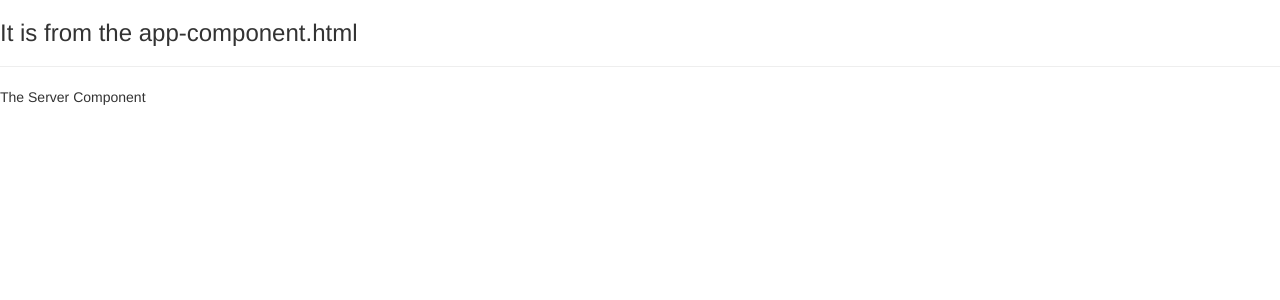
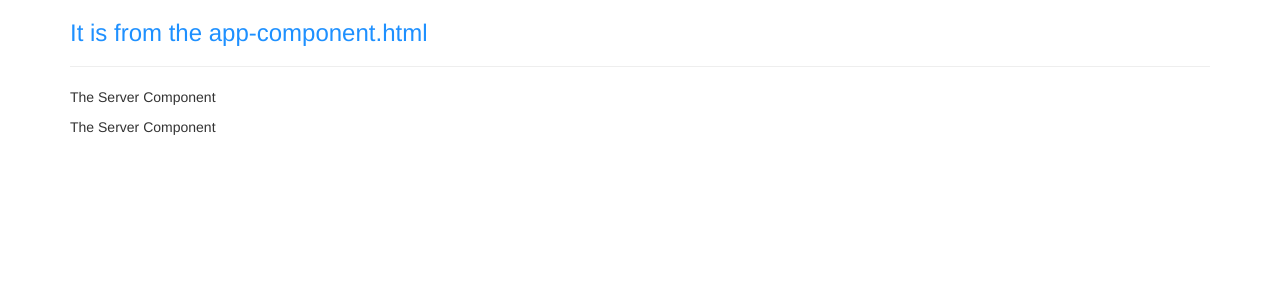
Before and after one commit to PeterGreshnov/angular-udemy-course, an Angular app: page / in a window 1280 px wide. Shown: the top 300 px of the page. Built offline with nearby package versions, Linux system fonts and the light colour scheme.

Commit message:
Section 2 lesson 22

```diff
--- a/src/app/app.component.css
+++ b/src/app/app.component.css
@@ -0,0 +1,3 @@
+h3 {
+color: darkblue;
+}
--- a/src/app/app.component.html
+++ b/src/app/app.component.html
@@ -1,3 +1,9 @@
-<h3>It is from the app-component.html</h3>
-<hr>
-<app-server></app-server>
+<div class="container">
+    <div class="row">
+        <div class="col-xs-12">
+            <h3>It is from the app-component.html</h3>
+            <hr>
+            <app-servers></app-servers>
+        </div>
+    </div>
+</div>
--- a/src/app/app.component.ts
+++ b/src/app/app.component.ts
@@ -3,7 +3,11 @@
 @Component({
   selector: 'app-root',
   templateUrl: './app.component.html',
-  styleUrls: ['./app.component.css']
+  //styleUrls: ['./app.component.css']
+  styles: [`
+  h3 {
+    color: dodgerblue;
+  }`]
 })
 export class AppComponent {
 
--- a/src/app/app.module.ts
+++ b/src/app/app.module.ts
@@ -3,12 +3,14 @@
 
 import { AppRoutingModule } from './app-routing.module';
 import { AppComponent } from './app.component';
-import { ServerComponent } from './server/server.component'
+import { ServerComponent } from './server/server.component';
+import { ServersComponent } from './servers/servers.component'
 
 @NgModule({
   declarations: [
     AppComponent,
-    ServerComponent
+    ServerComponent,
+    ServersComponent
   ],
   imports: [
     BrowserModule,
--- /dev/null
+++ b/src/app/servers/servers.component.html
@@ -0,0 +1,2 @@
+<app-server></app-server>
+<app-server></app-server>
--- /dev/null
+++ b/src/app/servers/servers.component.ts
@@ -0,0 +1,19 @@
+import { Component, OnInit } from '@angular/core';
+
+@Component({
+  selector: 'app-servers',
+  template: `
+    <app-server></app-server>
+
+    <app-server></app-server>`,
+
+  styleUrls: ['./servers.component.css']
+})
+export class ServersComponent implements OnInit {
+
+  constructor() { }
+
+  ngOnInit(): void {
+  }
+
+}
```
Also changed, not shown: src/app/servers/servers.component.css (added).
